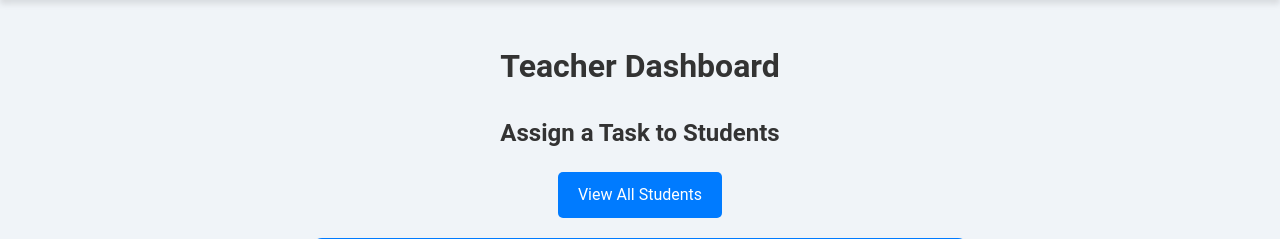
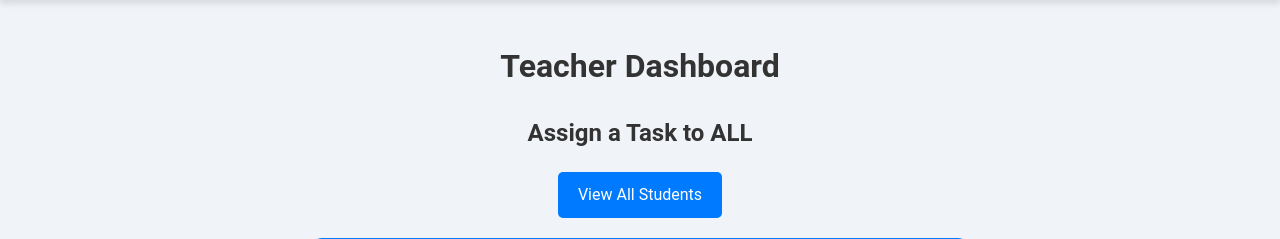
Before and after one commit to avinashlone22/Student_task, a Flask app: page /teacher_dashboard in a window 1280 px wide. Shown: the part 58-297 px from the top of the page. Run offline with Flask 3, Linux system fonts and the light colour scheme; a user stored in the database is signed in; parts of the project's set-up code (start-up, migrations or seed data) failed here and were passed over.

Commit message:
changes final 49

```diff
--- a/templates/teacher_dashboard.html
+++ b/templates/teacher_dashboard.html
@@ -7,7 +7,7 @@
         <h1>Teacher Dashboard</h1>
     </div>
     <div style="text-align: center;">
-        <h2>Assign a Task to Students</h2>
+        <h2>Assign a Task to ALL </h2>
     </div>
 
     <!-- Flexbox Container for Assign Task and Search Form Side by Side -->
```
